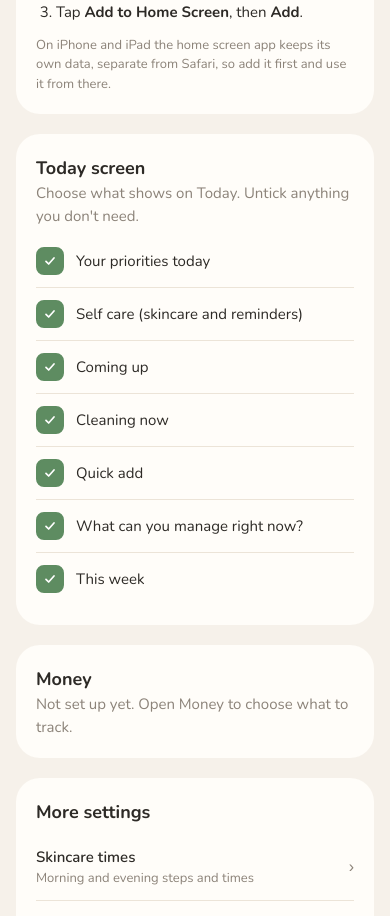
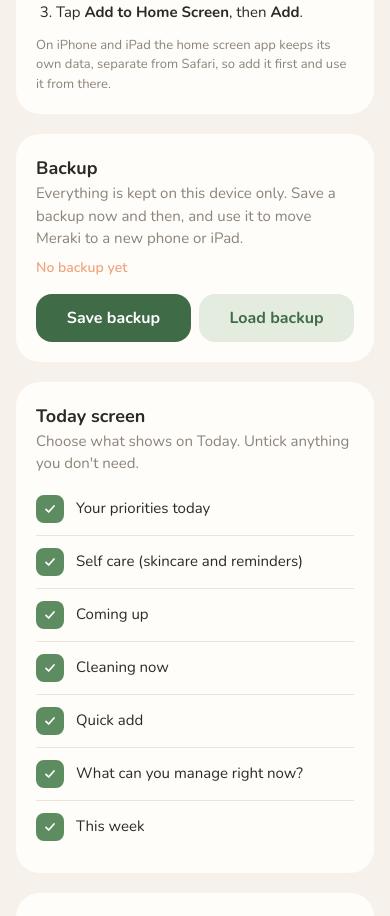
Before and after one commit to Ioannak77/meraki, a Next.js app: page /meraki/settings in a window 390 px wide. Shown: the part 920-1836 px from the top of the page. Built offline with nearby package versions, Linux system fonts and the light colour scheme.

Commit message:
Backup: save and load all Meraki data in Settings
One JSON file with every meraki.* key; share sheet on phones, download
elsewhere. Shows when the last backup was made.

Co-Authored-By: Claude Opus 5.5 <noreply@anthropic.com>

```diff
--- a/src/app/settings/page.tsx
+++ b/src/app/settings/page.tsx
@@ -1,6 +1,7 @@
 "use client";
 
 import { MoneySettingsCard } from "@/components/finance/SettingsCard";
+import { BackupCard } from "@/components/BackupCard";
 import { HomeScreenCard } from "@/components/HomeScreenCard";
 import { OtherSettingsCard } from "@/components/OtherSettingsCard";
 import { TestingCard } from "@/components/TestingCard";
@@ -69,6 +70,8 @@ export default function SettingsPage() {
 
       <HomeScreenCard />
 
+      <BackupCard />
+
       <TodayCardsSettings />
 
       <MoneySettingsCard />
--- /dev/null
+++ b/src/components/BackupCard.tsx
@@ -0,0 +1,109 @@
+"use client";
+
+// Settings > Backup: save everything to one file, and load it back (new phone, iPad, home screen app).
+
+import { useEffect, useRef, useState } from "react";
+import { dayKey } from "@/lib/store";
+
+const PREFIX = "meraki.";
+const LAST_KEY = "meraki.backup.last";
+
+type Backup = { app: "meraki"; version: 1; savedAt: string; data: Record<string, string> };
+
+function collect(): Backup {
+  const data: Record<string, string> = {};
+  for (let i = 0; i < localStorage.length; i++) {
+    const k = localStorage.key(i)!;
+    if (k.startsWith(PREFIX) && k !== LAST_KEY) data[k] = localStorage.getItem(k)!;
+  }
+  return { app: "meraki", version: 1, savedAt: new Date().toISOString(), data };
+}
+
+function daysAgo(iso: string) {
+  const days = Math.round((new Date(dayKey()).getTime() - new Date(dayKey(new Date(iso))).getTime()) / 86_400_000);
+  return days <= 0 ? "today" : days === 1 ? "yesterday" : `${days} days ago`;
+}
+
+export function BackupCard() {
+  const fileRef = useRef<HTMLInputElement>(null);
+  const [last, setLast] = useState<string | null>(null);
+  const [message, setMessage] = useState<string | null>(null);
+
+  useEffect(() => {
+    const t = setTimeout(() => setLast(localStorage.getItem(LAST_KEY)), 0);
+    return () => clearTimeout(t);
+  }, []);
+
+  async function save() {
+    const backup = collect();
+    const name = `meraki-backup-${dayKey()}.json`;
+    const file = new File([JSON.stringify(backup)], name, { type: "application/json" });
+    try {
+      // Phones: the share sheet lets you save to Files, iCloud Drive or send it to yourself.
+      if (navigator.canShare?.({ files: [file] })) await navigator.share({ files: [file], title: "Meraki backup" });
+      else {
+        const url = URL.createObjectURL(file);
+        const a = document.createElement("a");
+        a.href = url;
+        a.download = name;
+        a.click();
+        URL.revokeObjectURL(url);
+      }
+    } catch (e) {
+      if ((e as Error).name === "AbortError") return; // closed the share sheet
+      setMessage("Couldn't save the backup. Try again.");
+      return;
+    }
+    localStorage.setItem(LAST_KEY, backup.savedAt);
+    setLast(backup.savedAt);
+    setMessage("Backup saved.");
+  }
+
+  async function load(file: File) {
+    let backup: Backup;
+    try {
+      backup = JSON.parse(await file.text());
+      if (backup.app !== "meraki" || typeof backup.data !== "object") throw new Error();
+    } catch {
+      setMessage("That file isn't a Meraki backup.");
+      return;
+    }
+    const when = new Date(backup.savedAt).toLocaleDateString(undefined, { day: "numeric", month: "long", year: "numeric" });
+    if (!confirm(`Load the backup from ${when}? It replaces everything in Meraki on this device.`)) return;
+    for (const k of Object.keys(collect().data)) localStorage.removeItem(k);
+    for (const [k, v] of Object.entries(backup.data)) if (k.startsWith(PREFIX)) localStorage.setItem(k, v);
+    location.reload();
+  }
+
+  return (
+    <section className="mt-5 rounded-3xl bg-card p-5">
+      <h2 className="text-lg font-bold">Backup</h2>
+      <p className="text-[15px] text-muted">
+        Everything is kept on this device only. Save a backup now and then, and use it to move Meraki to a new phone or iPad.
+      </p>
+      <p className={`mt-2 text-sm font-semibold ${last ? "text-sage-dark" : "text-peach"}`}>
+        {last ? `Last backup: ${daysAgo(last)}` : "No backup yet"}
+      </p>
+      <div className="mt-4 flex gap-2">
+        <button onClick={save} className="flex-1 rounded-2xl bg-sage-dark py-3 font-bold text-white">
+          Save backup
+        </button>
+        <button onClick={() => fileRef.current?.click()} className="flex-1 rounded-2xl bg-sage-soft py-3 font-bold text-sage-dark">
+          Load backup
+        </button>
+      </div>
+      <input
+        ref={fileRef}
+        type="file"
+        accept="application/json,.json"
+        className="hidden"
+        onChange={(e) => {
+          const f = e.target.files?.[0];
+          e.target.value = "";
+          if (f) load(f);
+        }}
+      />
+      {message && <p className="mt-3 text-[13px] text-muted">{message}</p>}
+    </section>
+  );
+}
```
Also changed, not shown: 1 other file (tests, documents, lock files or other folders).
